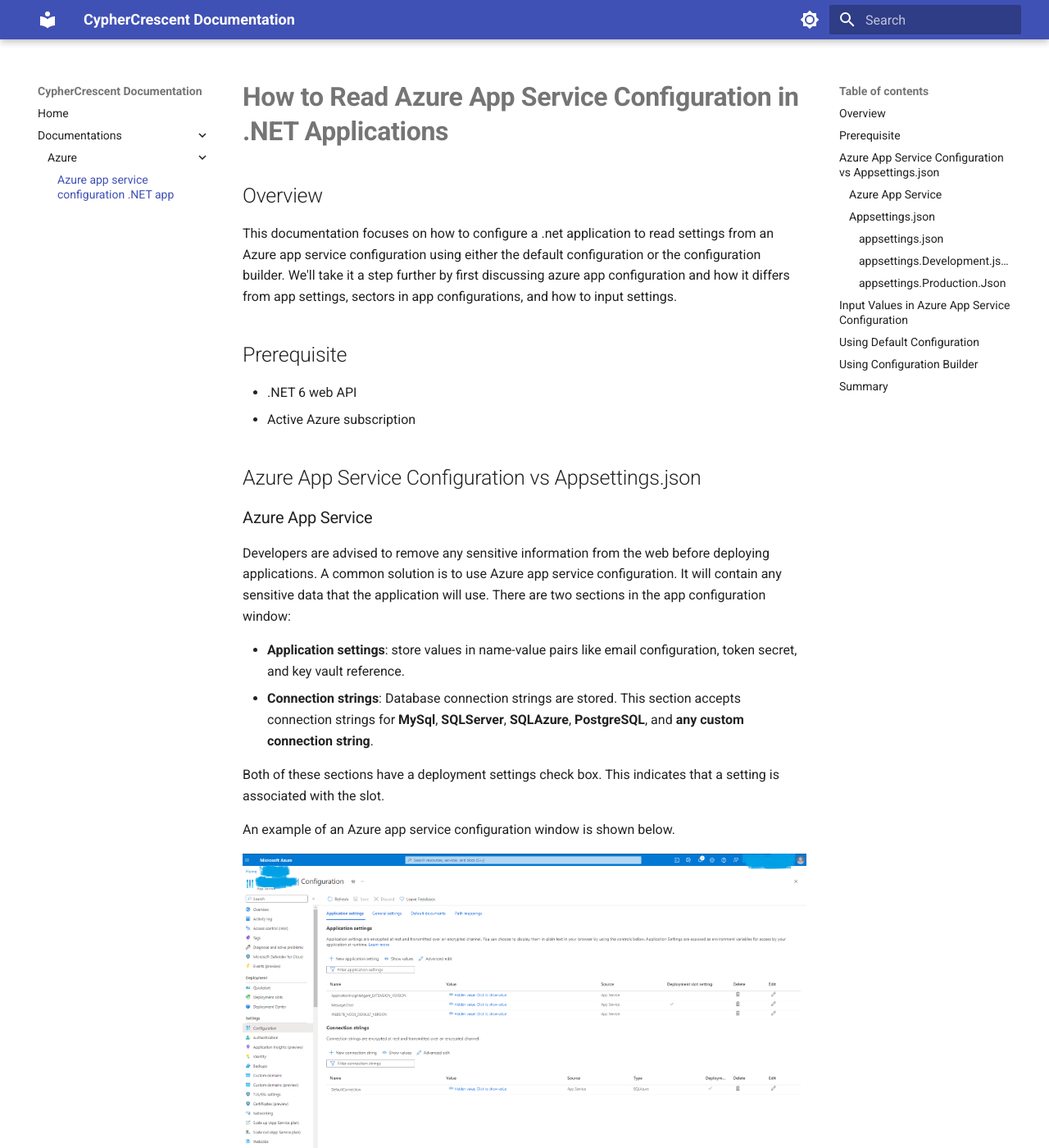
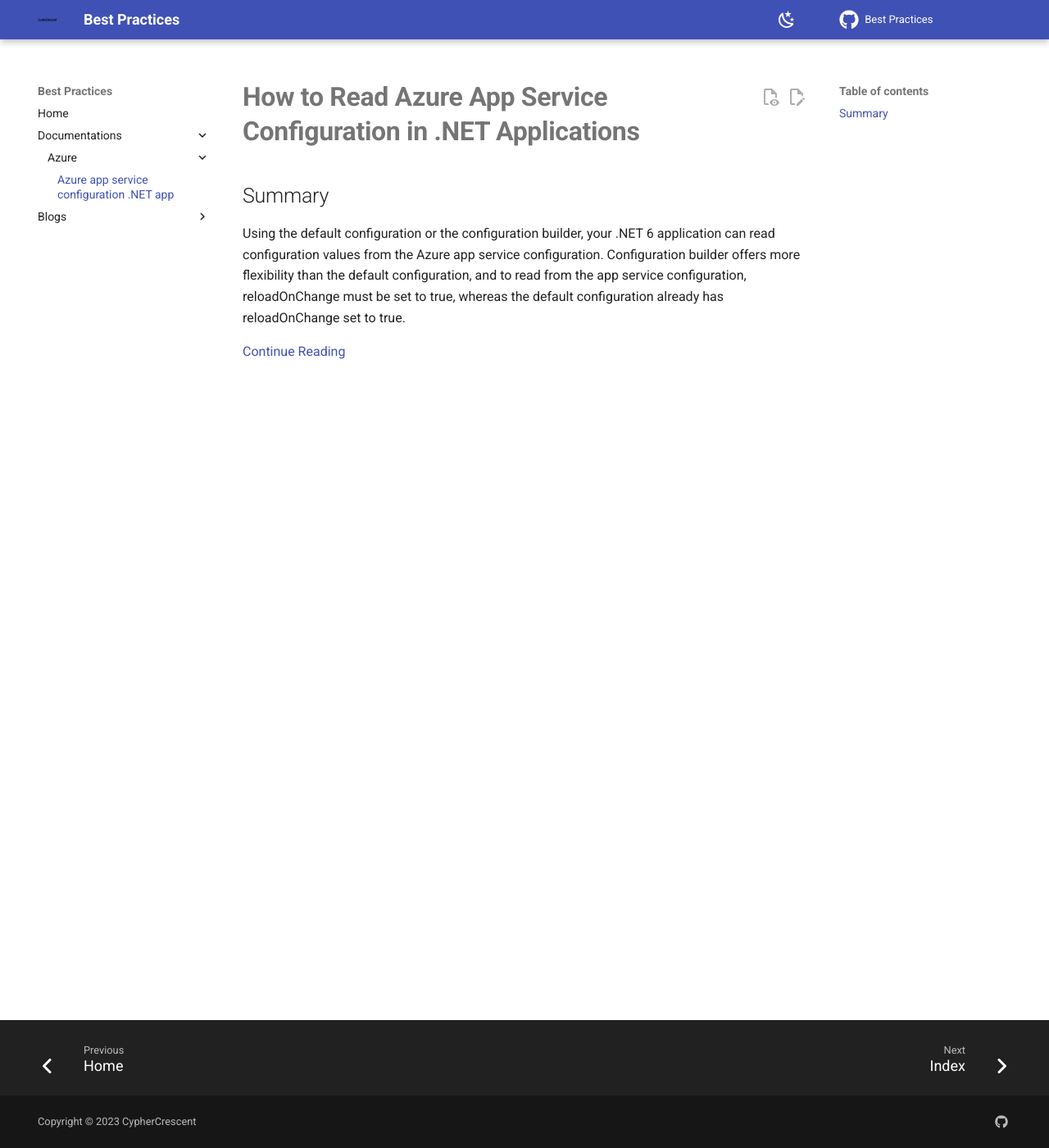
Before and after one commit to Adeola-Aderibigbe/Documentations, an MkDocs documentation site: the page built from docs/azureappconfiguration.md, in a window 1280 px wide and 1400 px high. Shown: the whole window at 82% size. Built offline with MkDocs 1.6.1 and Material for MkDocs 9.7.7, drawn with Linux system fonts in a browser that asks for light colours; comment, search, counter and statistics services are not loaded; some of the changed text lies outside the part shown.

Commit message:
Update template

````diff
--- a/docs/azureappconfiguration.md
+++ b/docs/azureappconfiguration.md
@@ -1,126 +1,19 @@
 ---
 title: How to Read Azure App Service Configuration in .Net Applications
 author: Adeola Aderibigbe
+description: Using the default configuration or the configuration builder, your .NET 6 application can read configuration values from the Azure app service configuration.
 date: 2022-11-03
+image: img/azure.jpg
+
+
 ---
 # **How to Read Azure App Service Configuration in .NET Applications**
 
-## Overview
-
-This documentation focuses on how to configure a .net application to read settings from an Azure app service configuration using either the default configuration or the configuration builder. We'll take it a step further by first discussing azure app configuration and how it differs from app settings, sectors in app configurations, and how to input settings.
-
-## Prerequisite
-
-- .NET 6 web API
-- Active Azure subscription
-
-## Azure App Service Configuration vs Appsettings.json
-
-### Azure App Service
-
-Developers are advised to remove any sensitive information from the web before deploying applications. A common solution is to use Azure app service configuration. It will contain any sensitive data that the application will use.
-There are two sections in the app configuration window:
-
-- **Application settings**: store values in name-value pairs like email configuration, token secret, and key vault reference.
-- **Connection strings**: Database connection strings are stored. This section accepts connection strings for **MySql**, **SQLServer**, **SQLAzure**, **PostgreSQL**, and **any custom connection string**.
-
-Both of these sections have a deployment settings check box. This indicates that a setting is associated with the slot.
-
-An example of an Azure app service configuration window is shown below.
-
-![An image that displays an azure app service configuration](img/App%20configuration.png)
-
-### Appsettings.json
-
-Appsettings.json is a json file that stores configuration values in the form of name-value pairs but in a json format.
-Depending on our hosting environment, we have multiple appsettings.json files. When we create a .NET application, some files like appsettings.json and appsettings.development.json are automatically generated.
-
-#### appsettings.json
-
-```json
-{
-  "Logging": {
-    "LogLevel": {
-      "Default": "Information",
-      "Microsoft.AspNetCore": "Warning"
-    }
-  },
-  "AllowedHosts": "*",
-  "ConnectionStrings:DefaultConnection": "Data Source=(localdb)\\ProjectModels;
-  Initial Catalog=master;Integrated Security=True;
-  Connect Timeout=30;Encrypt=False;TrustServerCertificate=False;
-  ApplicationIntent=ReadWrite;MultiSubnetFailover=False",
-  "Message": {
-    "Chat": "Hello son"
-  }
-}
-```
-
-#### appsettings.Development.json
-
-```json
-{
-  "Logging": {
-    "LogLevel": {
-      "Default": "Information",
-      "Microsoft.AspNetCore": "Warning"
-    }
-  }
-}
-```
-
-#### appsettings.Production.Json
-
-```json
-{
-  "ConnectionStrings": {
-    "DefaultConnection": "Server=(localdb)\\MSSQLLocalDB;
-    Database=_CHANGE_ME;
-    Trusted_Connection=True;
-    MultipleActiveResultSets=true"
-  }
-}
-```
 
 
-## Input Values in Azure App Service Configuration
-
-So now we are a little bit comfortable with the environment, we can proceed to input our settings in application settings and the database connection string into the connection strings.
-
-???+ tip
-
-    You can replace ':' with ' __' . Both are supported in azure app configuration
-
-
-![An image that displays the name: Message:Chat and value: Hello](img/Input%20values.png)
-
-???+ important
-
-    Check that the names of your configuration values in appsettings.json match the names in your Azure app configuration.
-
-This simply means that when you deploy to an Azure web service, the azure app configuration will override your app settings.
-
-## Using Default Configuration
-
-The default configuration comes with .NET applications. It contains configuration providers that read configuration data from different sources like setting files such as appsettings. json, environment variables, azure key vault, azure app configuration etc.
-
-???+ note
-    The default configurations reads from appsettings.json then appsettings.{environment}.json.So if your applications makes use of the default configuration, it has been configured to read from the azure app service configuration when deployed.
-
-![An image that displays how to use default configuration.](img/configuration.png)
-
-## Using Configuration Builder
-
-The configuration builder provides a more flexible way of reading configuration variables. In the application, our configuration is built with appsettings.{environment}.json.Then reloadOnChange is set to true.
-
-???+ tip
-    The environment can either be development or production.
-
-![An image that displays how to use configuration builder and reloadOnChange.](img/Configuration%20builder.png)
-
-???+ important
-    reloadOnChange reloads the appsettings after the application starts. So if azure app setting overrides the appsetting and reloadOnChange is set to false. Your application won't see the new changes.
 
 ## Summary
 
 Using the default configuration or the configuration builder, your .NET 6 application can read configuration values from the Azure app service configuration. Configuration builder offers more flexibility than the default configuration, and to read from the app service configuration, reloadOnChange must be set to true, whereas the default configuration already has reloadOnChange set to true.
+
+[Continue Reading](https://github.com/Adeola-Aderibigbe/ClientDBMS)
--- a/mkdocs.yml
+++ b/mkdocs.yml
@@ -1,18 +1,51 @@
-site_name: CypherCrescent Documentation
+site_name: Best Practices
+site_url: https://adeola-aderibigbe.github.io/Documentations
+
 nav:
-    - Home: index.md
+    - Home: 'index.md'
     - 'Documentations':
         - Azure:
           - Azure app service configuration .NET app : azureappconfiguration.md
+    - 'Blogs':
+        - blog/index.md
+
 
 markdown_extensions:
   - admonition
   - pymdownx.details
   - pymdownx.superfences
 
+
+plugins:
+  - blog:
+     blog_dir: blog
+     blog_toc: true
+     post_dir: "{blog}/posts"
+     post_date_format: full
+     post_url_format: "{date}/{slug}"
+     archive: false
+     categories: true
+     authors: true
+  - social
+repo_name: Best Practices
+repo_url: https://github.com/Adeola-Aderibigbe/Documentations
+
+extra:
+  social:
+    - icon: fontawesome/brands/github
+      link: https://github.com/Adeola-Aderibigbe/Documentations
+  generator: false
+copyright: Copyright &copy; 2023 CypherCrescent
+edit_uri: edit/main/docs/
 theme:
   name: material
+  favicon: img/cyphercrescentLogo.jpg
+  logo: img/cyphercrescentLogo.svg
   icon:
+    repo: fontawesome/brands/github
+    previous: fontawesome/solid/angle-left
+    next: fontawesome/solid/angle-right
+
     admonition:
       note: octicons/tag-16
       abstract: octicons/checklist-16
@@ -26,14 +59,19 @@ theme:
       bug: octicons/bug-16
       example: octicons/beaker-16
       quote: octicons/quote-16
+      edit: material/pencil
+      view: material/eye
+
+  features:
+    - navigation.footer
+    - content.action.edit
+    - content.action.view
   palette:
-
     - scheme: default
       toggle:
-        icon: material/brightness-7
+        icon: material/weather-night
         name: Switch to dark mode
-
     - scheme: slate
       toggle:
-        icon: material/brightness-4
+        icon: material/weather-sunny
         name: Switch to light mode
````
Also changed, not shown: docs/blog/posts/first-post.md (added, +11 -0 lines), docs/blog/index.md (added), docs/img/azure.jpg (added), docs/img/cyphercrescentLogo.ico (added), docs/img/cyphercrescentLogo.jpg (added), docs/img/cyphercrescentLogo.svg (added), docs/img/logo.ico (added).
